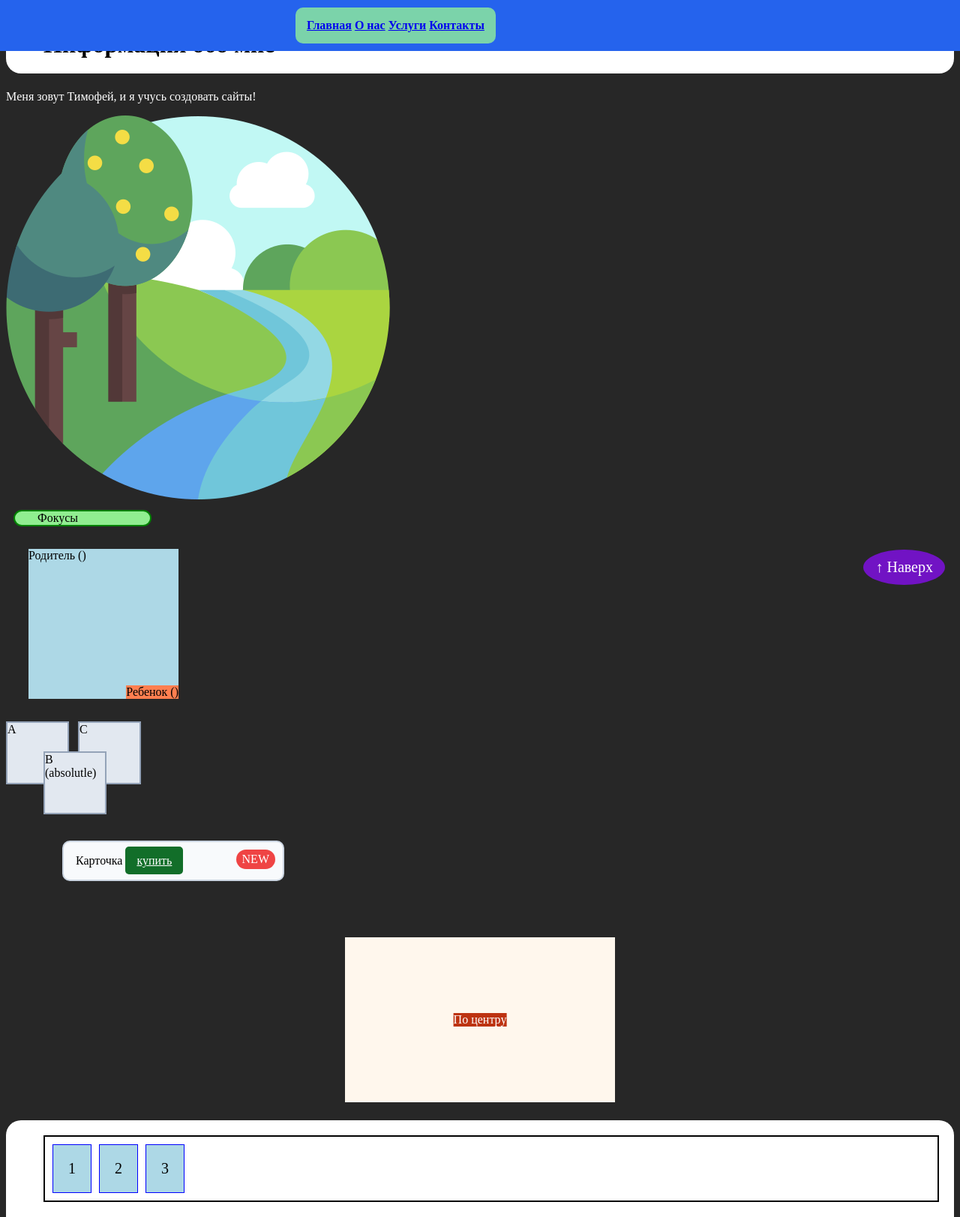
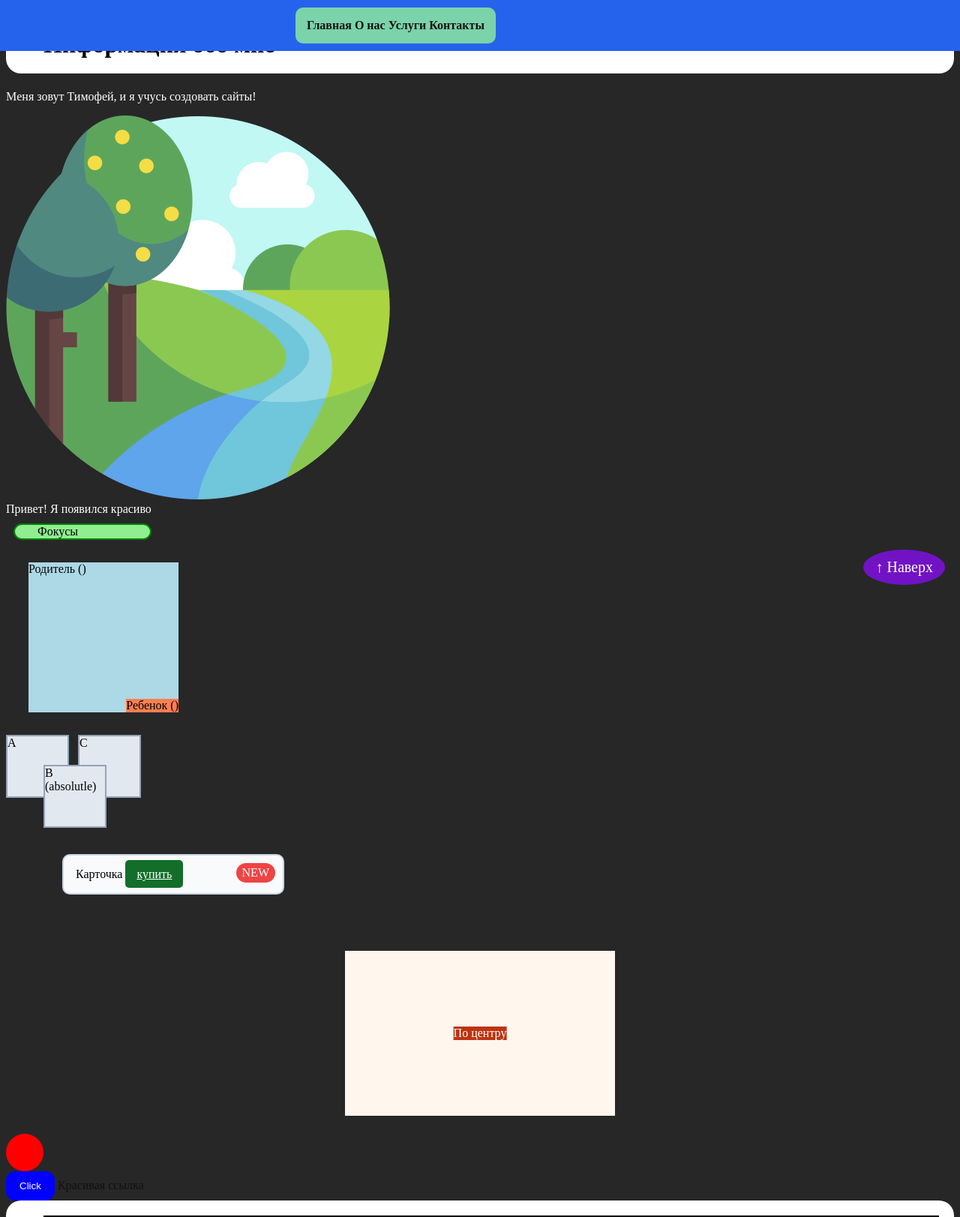
Before and after one commit to Fikscriper/html_css, a plain HTML site: page index.html in a window 1280 px wide. Shown: the top 1623 px of the page at 75% size. Drawn offline with Linux system fonts and the light colour scheme.

Commit message:
animation

```diff
--- a/index.html
+++ b/index.html
@@ -4,10 +4,10 @@
         <body style="background: rgb(39, 39, 39); color: white; ">
             <header class="fixed-heder">
                 <nav class="menu">
-                    <a href="#">Главная</a>
-                    <a href="#">О нас</a>
-                    <a href="#">Услуги</a>
-                    <a href="#">Контакты</a>
+                    <a href="#" class="a-underline">Главная</a>
+                    <a href="#" class="a-underline">О нас</a>
+                    <a href="#" class="a-underline">Услуги</a>
+                    <a href="#" class="a-underline">Контакты</a>
                 </nav>
             </header>
 
@@ -16,6 +16,8 @@
                 <p>Mеня зовут Тимофей, и я учусь создовать сайты!</p>
                 <img src="png/me.png" alt="Мое фото">
             </main>
+
+            <div class="fade-in">Привет! Я появился красиво</div>
 
             <div class="box">Фокусы</div>
 
@@ -39,6 +41,13 @@
             <div class="stage">
                 <div class="modual">По центру</div>
             </div>
+
+            <div class="ball"></div>
+            <button class="animation-button">Click</button>
+
+            <a class="a-underline" href="#">Красивая ссылка</a>
+
+
 
 
 
@@ -86,6 +95,7 @@
         <botton class="scroll-top">↑ Наверх</botton>
 
             <footer>
+
                 <p>Контакты: Fiks.criper@gmail.com</p>
             </footer>
 
--- a/ing.css
+++ b/ing.css
@@ -20,6 +20,7 @@
     position: relative; left: 30%;
     display: inline-block;
     background: rgb(123, 211, 170);
+    transform: blue 0.5s;
     color: white;
     text-decoration: none;
     padding: 15px;
@@ -32,13 +33,12 @@
 .menu a:hover
 {
     background:rgb(210, 255, 213);
-    padding: 8px;
+    padding: 15px;
     border-radius: 50px;
     margin-right: 8px;
     font-weight: bold;
     transition: 0.3s;
-    border-left: 5px dashed rgb(0, 0, 0);
-    border-bottom: 5px dashed rgb(97, 97, 97);
+
 }
 .fixed-heder
 {
@@ -146,6 +146,7 @@
     position: absolute; top: 10px; right: 10px;
     padding: 4px 8px;
     background: #ef4444; color: #fff; border-radius:9999px;
+    animation: blink 0.5s infinite;
 }
 
 
@@ -201,3 +202,96 @@
     padding: 20px;
     font-size: 20px;
 }
+
+
+
+@keyframes spin
+{
+    0% { transform: rotate(0deg); }
+    100% { transform: rotate(360deg); }
+}
+.loader
+{
+    animation: spin 2s linear infinite;
+}
+
+
+@keyframes jump
+{
+    0% { transform: translateY(0); }
+    50% { transform: translateY(-50px); }
+    100% { transform: translateY(0); }
+}
+.ball
+{
+    width: 50px;
+    height: 50px;
+    background: red;
+    border-radius: 50%;
+    animation: jump 1s ease-in-out infinite;
+}
+
+
+
+@keyframes blink
+{
+    0% { opacity: 1; }
+    50% { opacity: 0; }
+    100% { opacity: 1; }
+}
+.blinking
+{
+    animation: blink 1s infinite;
+}
+
+
+.animation-button
+{
+    padding: 12px 18px;
+    border-radius: 12px;
+    border: 0;
+    color: #fff;
+    background: blue;
+    cursor: pointer;
+    transition: transform .6s cubic-bezier(.68,-.55,.27,1.55), all .3s ease;
+}
+.animation-button:hover {transform: scale(1.08); background:blue; }
+
+
+.a-underline
+{
+    position: relative;
+    text-decoration: none;
+    color: #111;
+}
+.a-underline::after
+{
+    content:"";
+    position:absolute; left:0; bottom:-2px;
+    height: 2px; width: 100%;
+    background: #111;
+    transform: scaleX(0);
+    transform-origin:left;
+    transition: transform 0.3s;
+}
+.a-underline:hover::after
+{
+    transform:scaleX(1);
+}
+
+
+
+.fade-in
+{
+    opacity:0;
+    transform: translareY(12px);
+    animation: apper 600ms ease forwards;
+}
+@keyframes apper
+{
+    to
+    {
+        opacity:1;
+        transform: translateY(0);
+    }
+}
```
